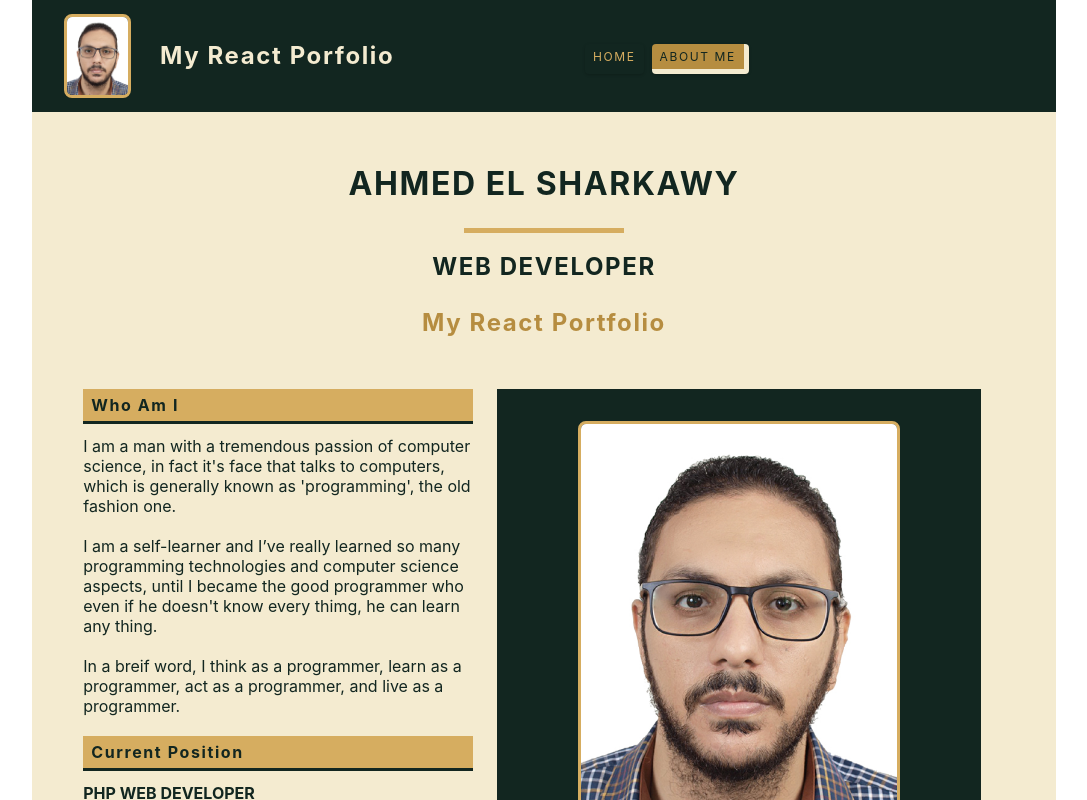
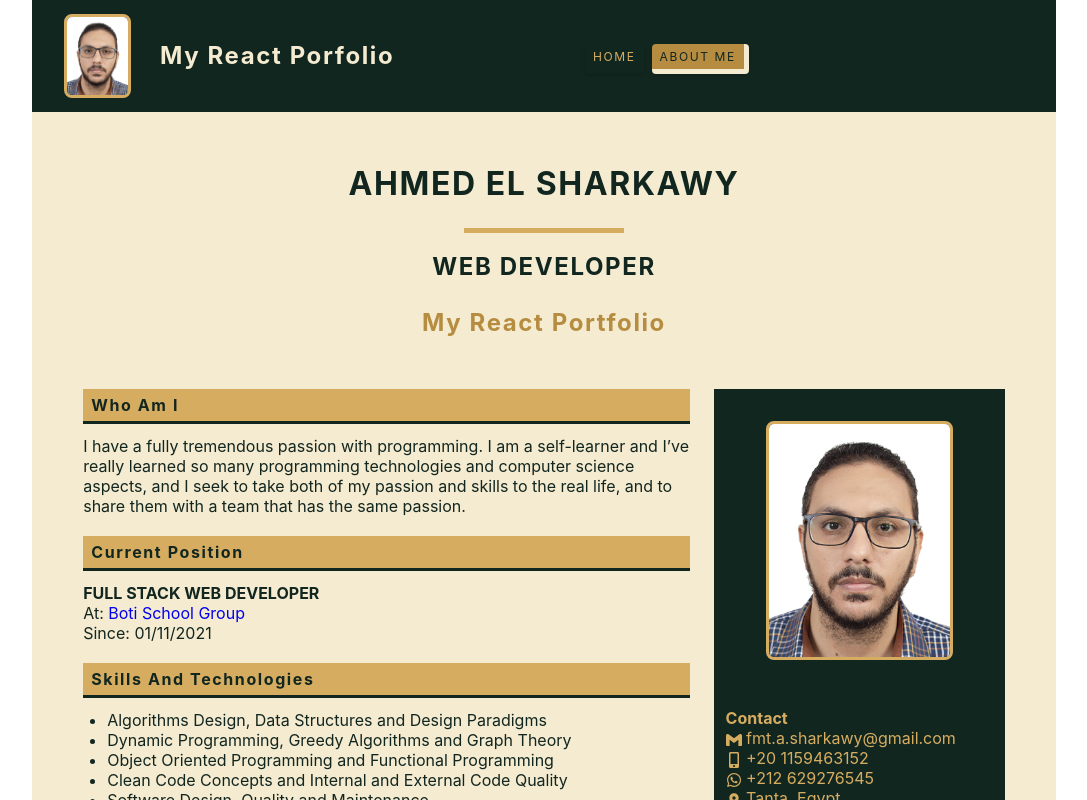
Before and after one commit to Ahmed-AlSharkawy/00-my-react-portfolio, a React (Create React App) app: page /about in a window 1280 px wide. Shown: the top 800 px of the page, without its empty margins (96-1183 px from the left). Built offline with nearby package versions, Linux system fonts and the light colour scheme.

Commit message:
style changes

```diff
--- a/src/Pages/AboutMe.js
+++ b/src/Pages/AboutMe.js
@@ -24,25 +24,13 @@ const AboutMe = () => {
           <h5>Who am I</h5>
 
           <p>
-            I am a man with a tremendous passion of computer science, in fact
-            it's face that talks to computers, which is generally known as
-            'programming', the old fashion one.
-          </p>
-          <p>
-            I am a self-learner and I’ve really learned so many programming
-            technologies and computer science aspects, until I became the good
-            programmer who even if he doesn't know every thimg, he can learn any
-            thing.
-          </p>
-          <p>
-            In a breif word, I think as a programmer, learn as a programmer, act
-            as a programmer, and live as a programmer.
+            I have a fully tremendous passion with programming. I am a self-learner and I’ve really learned so many programming technologies and computer science aspects, and I seek to take both of my passion and skills to the real life, and to share them with a team that has the same passion.
           </p>
 
           <h5>Current Position</h5>
 
           <p>
-            <strong>PHP WEB DEVELOPER</strong>
+            <strong>FULL STACK WEB DEVELOPER</strong>
             <br />
             At: <a href="https://boti.education/" target="_blank" rel="noopener noreferrer">Boti School Group</a>
             <br />
@@ -63,7 +51,7 @@ const AboutMe = () => {
               VB6 – Clipper – Assembly – XML – JSON
             </li>
             <li>
-              Laravel - Apache Tomcat – JPA – JSP – Mavin – SpringBoot – Hibernate –
+              Laravel - Apache Tomcat – JPA – JSP – Mavin – SpringBoot – Hibernate – Angular.js
               React.js - Redux – Node.js – Express.js – jQuery - Bootstrap - .Net framework
             </li>
             <li>My SQL – Oracle – MongoDB</li>
--- a/src/index.css
+++ b/src/index.css
@@ -634,8 +634,8 @@ p {
 
 @media (min-width: 700px) {
   .cv-container {
-    grid-template-columns: 1fr, 1fr, 1fr;
-    grid-template-areas: 'technical-container technical-container personal-container';
+    grid-template-columns: 1fr 1fr 1fr;
+    grid-template-areas: 'technical technical personal';
   }
 }
 
@@ -646,6 +646,9 @@ p {
   border-radius: 0.5rem;
 }
 
+.technical-container {
+  grid-area: technical
+}
 .technical-container ul {
   margin-bottom: 1.25rem;
   list-style-type: disc;
@@ -653,6 +656,7 @@ p {
 }
 
 .personal-container {
+  grid-area: personal;
   background: var(--clr-palette-charcoal);
   color: var(--clr-palette-gold);
   padding: 2rem 0.75rem;
```
